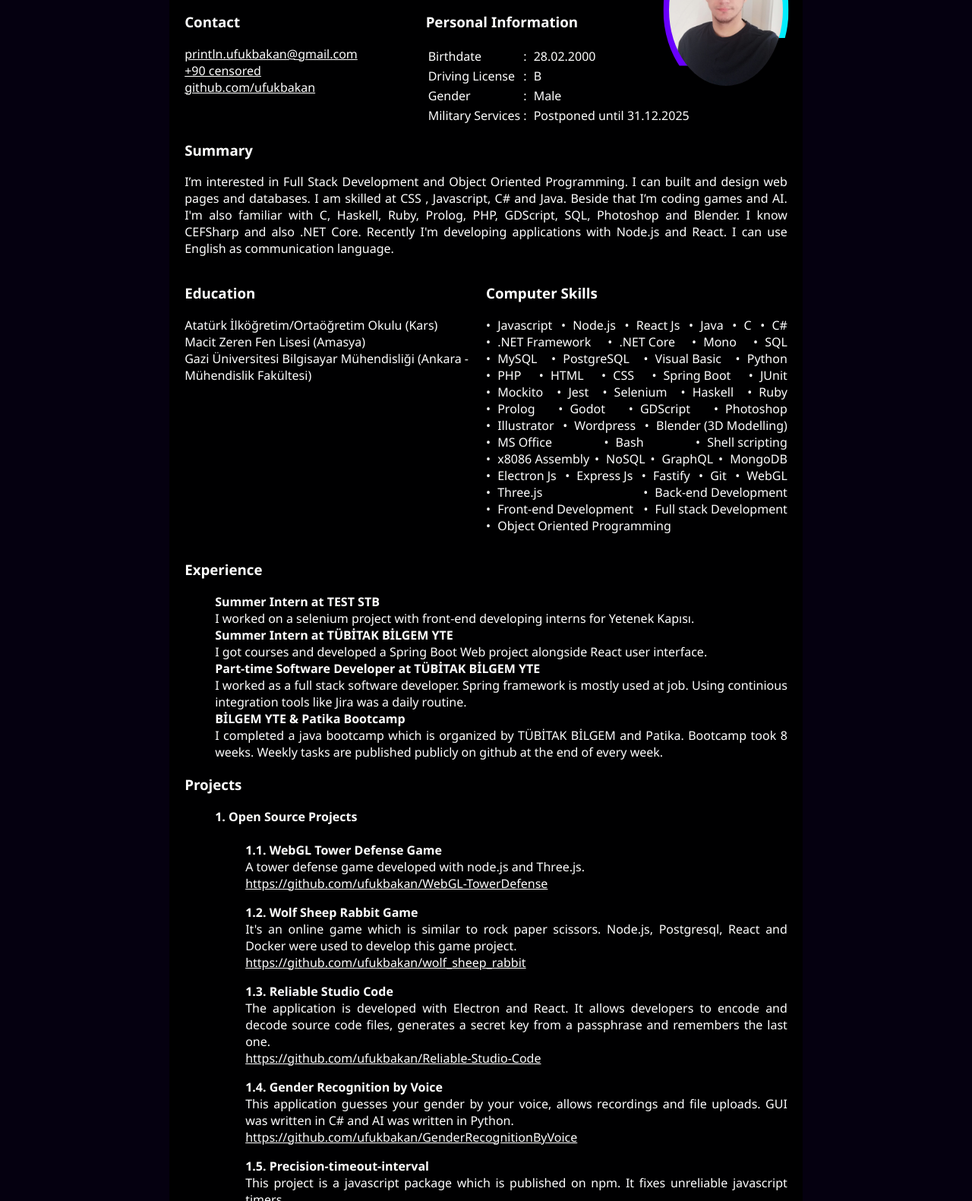
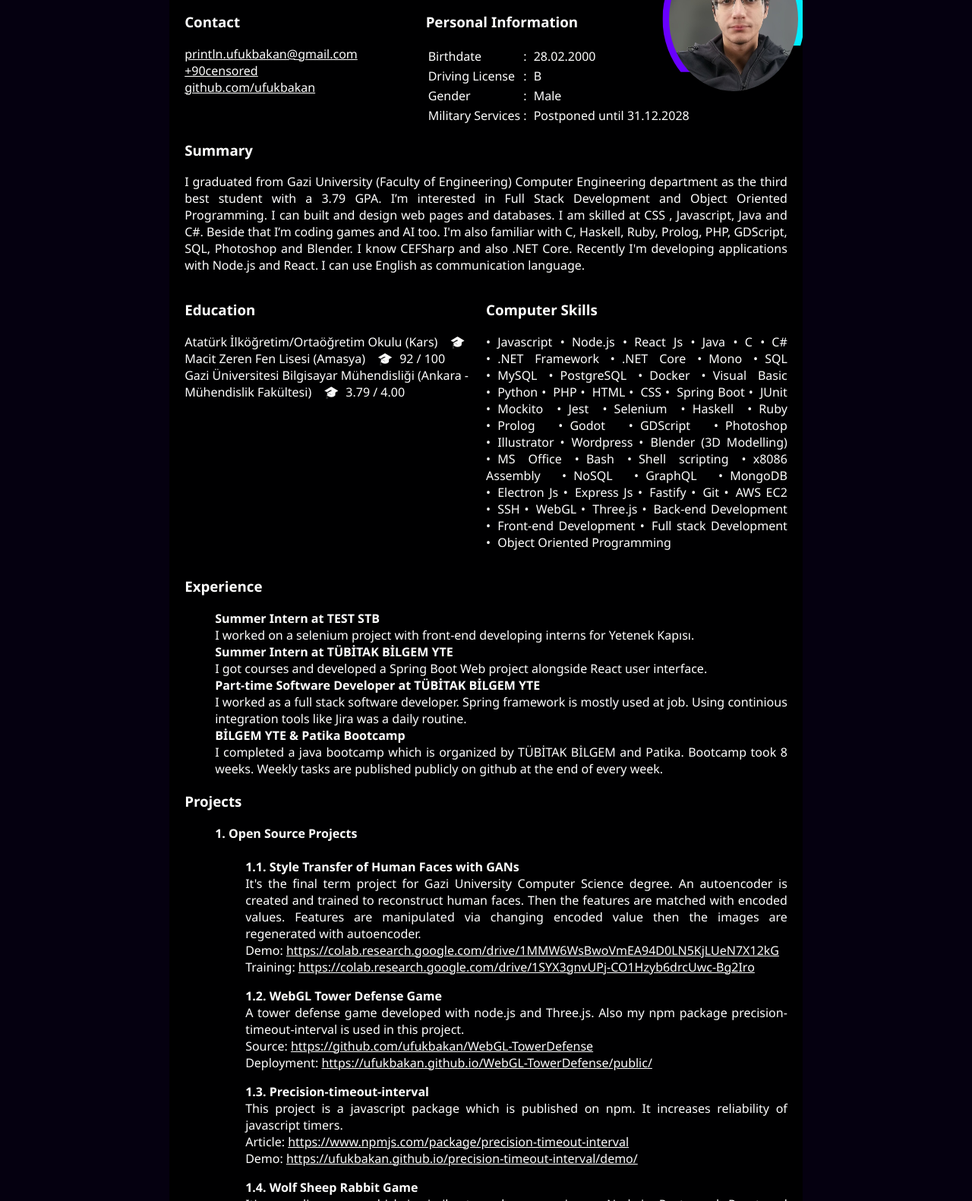
Before and after one commit to ufukbakan/cv, a plain HTML site: page index.html in a window 1280 px wide. Shown: the part 109-1690 px from the top of the page at 76% size. Drawn offline with Linux system fonts and the light colour scheme; a script that the page names is missing.

Commit message:
Information update

```diff
--- a/index.html
+++ b/index.html
@@ -35,7 +35,7 @@
     </div>
     <div id="screen">
         <h1 id="name">Ufuk Bakan</h1>
-        <div class="personal-title">Computer Engineering Student at Gazi University</div>
+        <div class="personal-title">Software Engineer</div>
 
         <div class="grid-40-60">
             <div class="auto-divided-grid">
@@ -43,13 +43,13 @@
                 <ul class="no-bullet no-indent">
                     <li><a target="_blank" href="mailto:println.ufukbakan@gmail.com">println.ufukbakan@gmail.com</a>
                     </li>
-                    <li><a href="tel:+90censored">+90 censored</a></li>
+                    <li><a href="tel:+90censored">+90censored</a></li>
                     <li><a target="_blank" href="https://github.com/ufukbakan">github.com/ufukbakan</a></li>
                 </ul>
             </div>
             <div class="auto-divided-grid">
                 <div class="portrait">
-                    <img src="portrait.jpeg">
+                    <img src="pp.png">
                 </div>
                 <h3>Personal Information</h3>
                 <table class="colon-before-second">
@@ -67,26 +67,29 @@
                     </tr>
                     <tr>
                         <td>Military Services</td>
-                        <td>Postponed until 31.12.2025</td>
+                        <td>Postponed until 31.12.2028</td>
                     </tr>
                 </table>
             </div>
         </div>
 
         <h3>Summary</h3>
-        <p>I’m interested in Full Stack Development and Object Oriented Programming. I can built and
-            design web pages and databases. I am skilled at CSS , Javascript, C# and Java.
-            Beside that I’m coding games and AI. I'm also familiar with C, Haskell, Ruby, Prolog, PHP,
+        <p>I graduated from Gazi University (Faculty of Engineering) Computer Engineering department as the third best
+            student with a 3.79 GPA. I’m interested in Full Stack Development and Object Oriented Programming. I can
+            built and
+            design web pages and databases. I am skilled at CSS , Javascript, Java and C#.
+            Beside that I’m coding games and AI too. I'm also familiar with C, Haskell, Ruby, Prolog, PHP,
             GDScript, SQL, Photoshop and Blender. I know CEFSharp and also .NET Core. Recently I'm developing
             applications with Node.js and React. I can use English as communication language.</p>
 
         <div class="half-grid">
             <div class="auto-divided-grid">
                 <h3>Education</h3>
-                <ul class="no-indent no-bullet">
-                    <li>Atatürk İlköğretim/Ortaöğretim Okulu (Kars)</li>
-                    <li>Macit Zeren Fen Lisesi (Amasya)</li>
-                    <li>Gazi Üniversitesi Bilgisayar Mühendisliği (Ankara - Mühendislik Fakültesi)</li>
+                <ul class="no-indent no-bullet education-list">
+                    <li>Atatürk İlköğretim/Ortaöğretim Okulu (Kars)</li><span class="graduation-points"></span><br>
+                    <li>Macit Zeren Fen Lisesi (Amasya)</li><span class="graduation-points">92 / 100</span><br>
+                    <li>Gazi Üniversitesi Bilgisayar Mühendisliği (Ankara - Mühendislik Fakültesi)</li><span
+                        class="graduation-points">3.79 / 4.00</span>
                 </ul>
             </div>
             <div class="auto-divided-grid">
@@ -104,6 +107,7 @@
                     <li class="computer-skill">SQL</li>
                     <li class="computer-skill">MySQL</li>
                     <li class="computer-skill">PostgreSQL</li>
+                    <li class="computer-skill">Docker</li>
                     <li class="computer-skill">Visual Basic</li>
                     <li class="computer-skill">Python</li>
                     <li class="computer-skill">PHP</li>
@@ -134,6 +138,8 @@
                     <li class="computer-skill">Express Js</li>
                     <li class="computer-skill">Fastify</li>
                     <li class="computer-skill">Git</li>
+                    <li class="computer-skill">AWS EC2</li>
+                    <li class="computer-skill">SSH</li>
                     <li class="computer-skill">WebGL</li>
                     <li class="computer-skill">Three.js</li>
                     <li class="computer-skill">Back-end Development</li>
@@ -150,28 +156,68 @@
             <li>Summer Intern at TÜBİTAK BİLGEM YTE</li>
             <p>I got courses and developed a Spring Boot Web project alongside React user interface.</p>
             <li>Part-time Software Developer at TÜBİTAK BİLGEM YTE</li>
-            <p>I worked as a full stack software developer. Spring framework is mostly used at job. Using continious integration tools like Jira was a daily routine. </p>
+            <p>I worked as a full stack software developer. Spring framework is mostly used at job. Using continious
+                integration tools like Jira was a daily routine. </p>
             <li>BİLGEM YTE & Patika Bootcamp</li>
-            <p>I completed a java bootcamp which is organized by TÜBİTAK BİLGEM and Patika. Bootcamp took 8 weeks. Weekly tasks are published publicly on github at the end of every week.</p>
+            <p>I completed a java bootcamp which is organized by TÜBİTAK BİLGEM and Patika. Bootcamp took 8 weeks.
+                Weekly tasks are published publicly on github at the end of every week.</p>
         </ul>
         <h3>Projects</h3>
         <ol class="li-headings" id="projects">
             <li>Open Source Projects
                 <ol>
-                    <br>
+                    <br />
+                    <div class="project">
+                        <li>Style Transfer of Human Faces with GANs</li>
+                        <p>
+                            It's the final term project for Gazi University Computer Science degree. An autoencoder is
+                            created and trained to reconstruct human faces. Then the features are matched with encoded
+                            values. Features are manipulated via changing encoded value then the images are regenerated with
+                            autoencoder.
+                        </p>
+                        <div class="source">Demo:
+                            <a
+                                href="https://colab.research.google.com/drive/1MMW6WsBwoVmEA94D0LN5KjLUeN7X12kG">https://colab.research.google.com/drive/1MMW6WsBwoVmEA94D0LN5KjLUeN7X12kG</a>
+                        </div>
+                        <div class="source">Training:
+                            <a
+                                href="https://colab.research.google.com/drive/1SYX3gnvUPj-CO1Hzyb6drcUwc-Bg2Iro">https://colab.research.google.com/drive/1SYX3gnvUPj-CO1Hzyb6drcUwc-Bg2Iro</a>
+                        </div>
+                    </div>
                     <div class="project">
                         <li>WebGL Tower Defense Game</li>
                         <p>
-                            A tower defense game developed with node.js and Three.js.
+                            A tower defense game developed with node.js and Three.js. Also my npm package
+                            precision-timeout-interval is used in this project.
                         </p>
-                        <div class="source"><a href="https://github.com/ufukbakan/WebGL-TowerDefense">https://github.com/ufukbakan/WebGL-TowerDefense</a></div>
+                        <div class="source">Source: <a
+                                href="https://github.com/ufukbakan/WebGL-TowerDefense">https://github.com/ufukbakan/WebGL-TowerDefense</a>
+                        </div>
+                        <div class="source">Deployment:
+                            <a
+                                href="https://ufukbakan.github.io/WebGL-TowerDefense/public/">https://ufukbakan.github.io/WebGL-TowerDefense/public/</a>
+                        </div>
+                    </div>
+
+                    <div class="project">
+                        <li>Precision-timeout-interval</li>
+                        <p>This project is a javascript package which is published on npm. It increases reliability of
+                            javascript timers.</p>
+                        <div class="source">Article: <a
+                                href="https://www.npmjs.com/package/precision-timeout-interval">https://www.npmjs.com/package/precision-timeout-interval</a>
+                        </div>
+                        <div class="source">Demo: <a
+                                href="https://ufukbakan.github.io/precision-timeout-interval/demo/">https://ufukbakan.github.io/precision-timeout-interval/demo/</a>
+                        </div>
                     </div>
 
                     <div class="project">
                         <li>Wolf Sheep Rabbit Game</li>
                         <p>It's an online game which is similar to rock paper scissors. Node.js, Postgresql, React and
                             Docker were used to develop this game project.</p>
-                        <div class="source"><a href="https://github.com/ufukbakan/wolf_sheep_rabbit">https://github.com/ufukbakan/wolf_sheep_rabbit</a></div>
+                        <div class="source"><a
+                                href="https://github.com/ufukbakan/wolf_sheep_rabbit">https://github.com/ufukbakan/wolf_sheep_rabbit</a>
+                        </div>
                     </div>
 
                     <div class="project">
@@ -180,7 +226,9 @@
                             decode
                             source code files, generates a secret key from a passphrase and remembers the last one.
                         </p>
-                        <div class="source"><a href="https://github.com/ufukbakan/Reliable-Studio-Code">https://github.com/ufukbakan/Reliable-Studio-Code</a></div>
+                        <div class="source"><a
+                                href="https://github.com/ufukbakan/Reliable-Studio-Code">https://github.com/ufukbakan/Reliable-Studio-Code</a>
+                        </div>
                     </div>
 
                     <div class="project">
@@ -189,13 +237,9 @@
                             was
                             written in C# and AI was written in Python.
                         </p>
-                        <div class="source"><a href="https://github.com/ufukbakan/GenderRecognitionByVoice">https://github.com/ufukbakan/GenderRecognitionByVoice</a></div>
-                    </div>
-
-                    <div class="project">
-                        <li>Precision-timeout-interval</li>
-                        <p>This project is a javascript package which is published on npm. It fixes unreliable javascript timers.</p>
-                        <div class="source"><a href="https://www.npmjs.com/package/precision-timeout-interval">https://www.npmjs.com/package/precision-timeout-interval</a></div>
+                        <div class="source"><a
+                                href="https://github.com/ufukbakan/GenderRecognitionByVoice">https://github.com/ufukbakan/GenderRecognitionByVoice</a>
+                        </div>
                     </div>
 
                     <div class="project">
@@ -203,26 +247,34 @@
                         <p>It's a QGIS plugin that's written in Python. This plugin allows users to find the most
                             suitable
                             hospital by their filters in Ankara.</p>
-                        <div class="source"><a href="https://github.com/ufukbakan/QGIS-HospitalFinder">https://github.com/ufukbakan/QGIS-HospitalFinder</a></div>
+                        <div class="source"><a
+                                href="https://github.com/ufukbakan/QGIS-HospitalFinder">https://github.com/ufukbakan/QGIS-HospitalFinder</a>
+                        </div>
                     </div>
 
                     <div class="project">
                         <li>Blitz Auto Killer</li>
                         <p>A scheduler project to automatically kill specific processes while gaming.</p>
-                        <div class="source"><a href="https://ufukbakan.github.io/BlitzAutoKiller/">https://ufukbakan.github.io/BlitzAutoKiller/</a></div>
+                        <div class="source"><a
+                                href="https://ufukbakan.github.io/BlitzAutoKiller/">https://ufukbakan.github.io/BlitzAutoKiller/</a>
+                        </div>
 
                     </div>
 
                     <div class="project">
                         <li>KMS Simulation</li>
                         <p>It's a containerized node.js project that simulates key management services.</p>
-                        <div class="source"><a href="https://github.com/ufukbakan/KMS-Sim">https://github.com/ufukbakan/KMS-Sim</a></div>
+                        <div class="source"><a
+                                href="https://github.com/ufukbakan/KMS-Sim">https://github.com/ufukbakan/KMS-Sim</a>
+                        </div>
                     </div>
 
                     <div class="project">
                         <li>U Type Pass</li>
                         <p>Encyription tool which uses three different asymetric keys created by me. Written in C#.</p>
-                        <div class="source"><a href="https://github.com/ufukbakan/UTypePass">https://github.com/ufukbakan/UTypePass</a></div>
+                        <div class="source"><a
+                                href="https://github.com/ufukbakan/UTypePass">https://github.com/ufukbakan/UTypePass</a>
+                        </div>
                     </div>
 
                     <div class="project">
@@ -252,6 +304,10 @@
                         <p>Responsive Wordpress website with custom CSS. <a href="https://snptradeconsulting.com/"
                                 target="_blank">https://snptradeconsulting.com/</a>
                         </p>
+                        <div class="source">
+                            Ref.: <a
+                                href="https://snptradeconsulting.com/ufuk-bakan/#post-325">https://snptradeconsulting.com/ufuk-bakan/</a>
+                        </div>
                     </div>
 
                     <div class="project">
@@ -279,18 +335,8 @@
 
         </ol>
         <h3>Hobbies and Interests</h3>
-        <p>I'm playing guitar since 9 years old and also I love playing soccer. I'm making CSS animations and 3D models
-            in my free time.</p>
-        <!--
-        <h3 id="links">Links</h3>
-        <ol>
-            <li id="link1"><a href="https://github.com/ufukbakan/GenderRecognitionByVoice"
-                    target="_blank">https://github.com/ufukbakan/GenderRecognitionByVoice</li>
-            <li id="link2"><a href="https://github.com/ufukbakan/KMS-Sim"
-                    target="_blank">https://github.com/ufukbakan/KMS-Sim</li>
-            <li id="link3"><a href="https://codepen.io/ufukbakan" target="_blank">https://codepen.io/ufukbakan</li>
-        </ol>
-        -->
+        <p>I'm playing guitar since I was 9 years old. I'm making CSS animations and 3D models with Blender in my free
+            time.</p>
     </div>
 </body>
 
--- a/main.css
+++ b/main.css
@@ -32,16 +32,19 @@
     }
 
     .portrait{
-        height: 200px;
+        height: 190px;
+        width: 170px;
         position: absolute;
         left: 35ch;
-        top: -50%;
+        top: -40%;
         margin-right: 10px;
     }
 
     .portrait img{
         height: 100%;
-        width: auto;
+        width: 100%;
+        object-fit: cover;
+        object-position: right top;
         border-radius: 50%;
     }
 
@@ -137,6 +140,21 @@
         margin: 0;
     }
 
+    .education-list li{
+        display: inline;
+    }
+
+    .graduation-points{
+        display: inline;
+        margin-left: 1em;
+    }
+
+    .graduation-points::before{
+        content: "🎓";
+        margin-right: 1ch;
+        display: inline-block;
+    }
+
     #computer-skills{
         text-align: justify;
         padding: 0;
@@ -157,8 +175,9 @@
     }
 
     .computer-skill{
-        display: inline-block;
-        white-space: nowrap;
+        display: inline;
+        word-break: break-word;
+        white-space: normal;
     }
 }
 
@@ -225,6 +244,10 @@
         background-color: rgb(0, 237, 255);
         clip-path: polygon(0 0, 50% 0, 50% 100%, 0 100%);
         animation: clipRotate 15s linear infinite;
+    }
+
+    .graduation-points::before{
+        filter: saturate(0) contrast(2) invert(1);
     }
 
     @keyframes clipRotate {
```
Also changed, not shown: pp.png (added).
